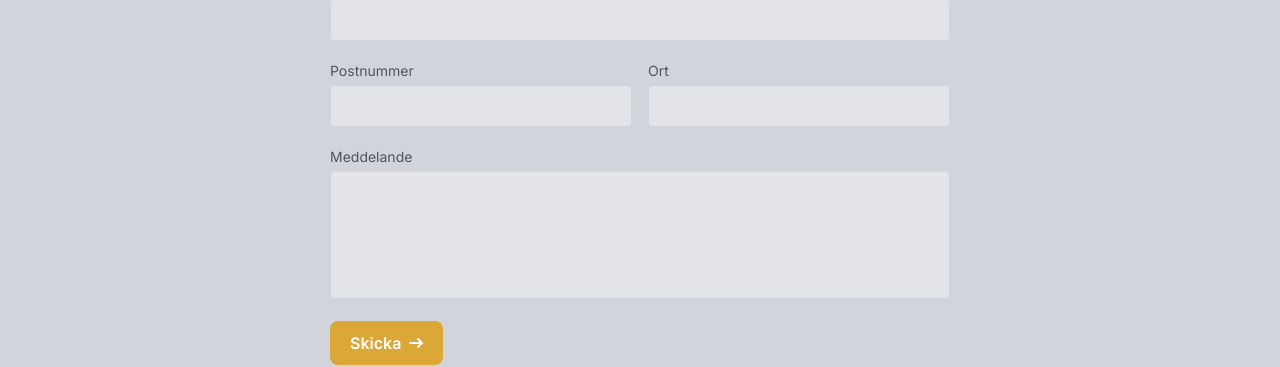
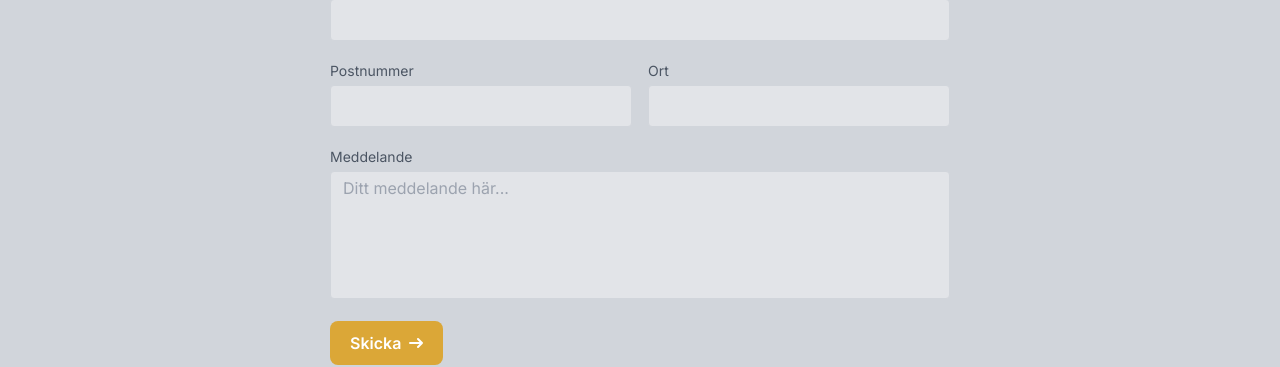
Before and after one commit to Jojaah12/solenergiteamet, a Next.js app: page / in a window 1280 px wide. Shown: the part 3506-3873 px from the top of the page. Built offline with nearby package versions, Linux system fonts and the light colour scheme.

Commit message:
Created a TextArea component and called it in Form component

```diff
--- a/components/contactForm/Form.tsx
+++ b/components/contactForm/Form.tsx
@@ -2,6 +2,7 @@
 import { validate } from "@/lib/validate";
 import Link from "next/link";
 import { useState } from "react";
+import TextArea from "./TextArea";
 
 interface IValues {
   firstName: string;
@@ -27,16 +28,7 @@ const Form = () => {
     city: "",
     message: "",
   });
-
-  /*   const handleSubmit = async (
-    e: React.FormEvent<HTMLFormElement>
-  ) => {
-    e.preventDefault();
-    const errors = validate();
-    if (errors && Object.keys(errors).length > 0) {
-
-    }
-  } */
+  const [errors, setErrors] = useState<IErrors>({});
 
   return (
     <section className="text-gray-600 bg-gray-300 body-font relative">
@@ -147,18 +139,18 @@ const Form = () => {
                 />
               </div>
             </div>
-            <div className="p-2 w-full">
-              <div className="relative">
-                <label className="leading-7 text-sm text-gray-600">
-                  Meddelande
-                </label>
-                <textarea
-                  id="message"
-                  name="message"
-                  className="w-full bg-gray-100 bg-opacity-50 rounded border border-gray-300 focus:border-indigo-500 focus:bg-white focus:ring-2 focus:ring-indigo-200 h-32 text-base outline-none text-gray-700 py-1 px-3 resize-none leading-6 transition-colors duration-200 ease-in-out"
-                ></textarea>
-              </div>
-            </div>
+            <TextArea
+              value={values.message}
+              onChange={(e) =>
+                setValues({ ...values, message: e.target.value })
+              }
+              id="message"
+              name="message"
+              label="Meddelande"
+              placeholder="Ditt meddelande här..."
+              error={!!errors.message}
+              errorMessage={errors.message || ""}
+            />
             <div className="p-2 w-full">
               <button
                 type="button"
--- /dev/null
+++ b/components/contactForm/TextArea.tsx
@@ -0,0 +1,48 @@
+import React from "react";
+
+interface TextAreaProps {
+  id: string;
+  name: string;
+  label: string;
+  value: string;
+  onChange: (event: React.ChangeEvent<HTMLTextAreaElement>) => void;
+  error: boolean;
+  errorMessage: string;
+  placeholder: string;
+}
+
+const TextArea: React.FC<TextAreaProps> = ({
+  id,
+  name,
+  label,
+  value,
+  onChange,
+  error,
+  errorMessage,
+  placeholder,
+}) => {
+  return (
+    <div className="p-2 w-full">
+      <div className="relative">
+        <label className="leading-7 text-sm text-gray-600">
+          {label}
+        </label>
+        <textarea
+          id={id}
+          name={name}
+          value={value}
+          onChange={onChange}
+          placeholder={placeholder}
+          className={`w-full bg-gray-100 bg-opacity-50 rounded border ${
+            error ? "border-red-500" : "border-gray-300"
+          } focus:border-indigo-500 focus:bg-white focus:ring-2 focus:ring-indigo-200 h-32 text-base outline-none text-gray-700 py-1 px-3 resize-none leading-6 transition-colors duration-200 ease-in-out`}
+        />
+        {error && (
+          <p className="text-red-500 text-xs mt-1">{errorMessage}</p>
+        )}
+      </div>
+    </div>
+  );
+};
+
+export default TextArea;
```
